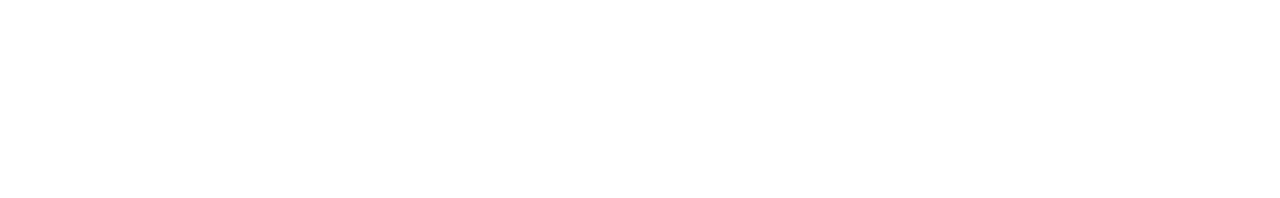
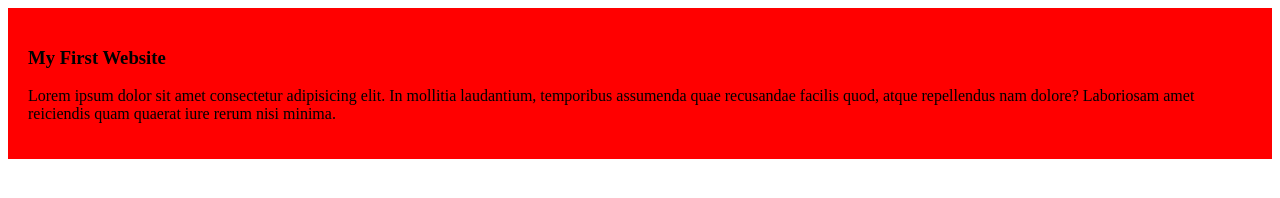
Before and after one commit to jrjoy1/my-simple-website, a plain HTML site: page index.html in a window 1280 px wide. Drawn offline with Linux system fonts and the light colour scheme.

Commit message:
added the first blog

```diff
--- a/index.html
+++ b/index.html
@@ -4,8 +4,13 @@
     <meta charset="UTF-8">
     <meta name="viewport" content="width=device-width, initial-scale=1.0">
     <title>My Simple Website</title>
+    <link rel="stylesheet" href="styles/blog.css">
 </head>
 <body>
+    <div>
+        <h3>My First Website</h3>
+        <p>Lorem ipsum dolor sit amet consectetur adipisicing elit. In mollitia laudantium, temporibus assumenda quae recusandae facilis quod, atque repellendus nam dolore? Laboriosam amet reiciendis quam quaerat iure rerum nisi minima.</p>
+    </div>
 
 </body>
 </html>
--- /dev/null
+++ b/styles/blog.css
@@ -0,0 +1,4 @@
+div{
+    background-color: red;
+    padding: 20px;
+}
```
